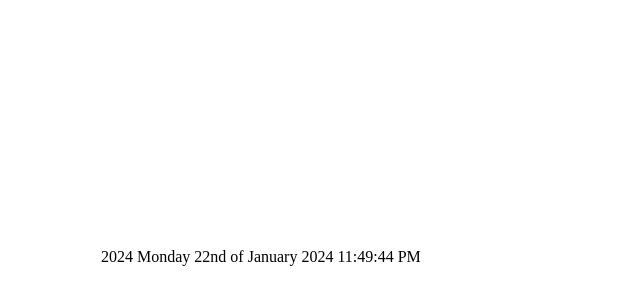
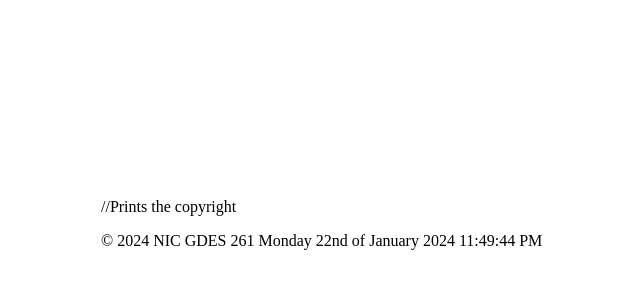
Before and after one commit to nic-gdes/3-1-php-practice-DarbySumner, a PHP site: page / in a window 1280 px wide. Shown: the part 514-800 px from the top of the page, without its empty margins (559-1199 px from the left). Run offline with PHP 8.4, Linux system fonts and the light colour scheme.

Commit message:
Adding copyright and adjusting the styling, trying to fix comments not working.

```diff
--- a/assets/CSS/style.css
+++ b/assets/CSS/style.css
@@ -10,7 +10,9 @@ a {
 }
 
 .footer {
+    display: inline-block;
     position: absolute;
+    width: auto;
     bottom: 0;
     left: 50%;
     z-index: 10;
--- a/components/footer.php
+++ b/components/footer.php
@@ -1,11 +1,16 @@
+
 <div class="footer">
 
-<?php echo date("Y") ?>
+//Prints the copyright
+
+<p>&copy; <?php echo date("Y"); ?>
+
+NIC GDES 261
 
 <?php
 
 // Prints the day, date, month, year, time, AM or PM
 echo date("l jS \of F Y h:i:s A");
 
-?>
+?></p>
 </div>
```
